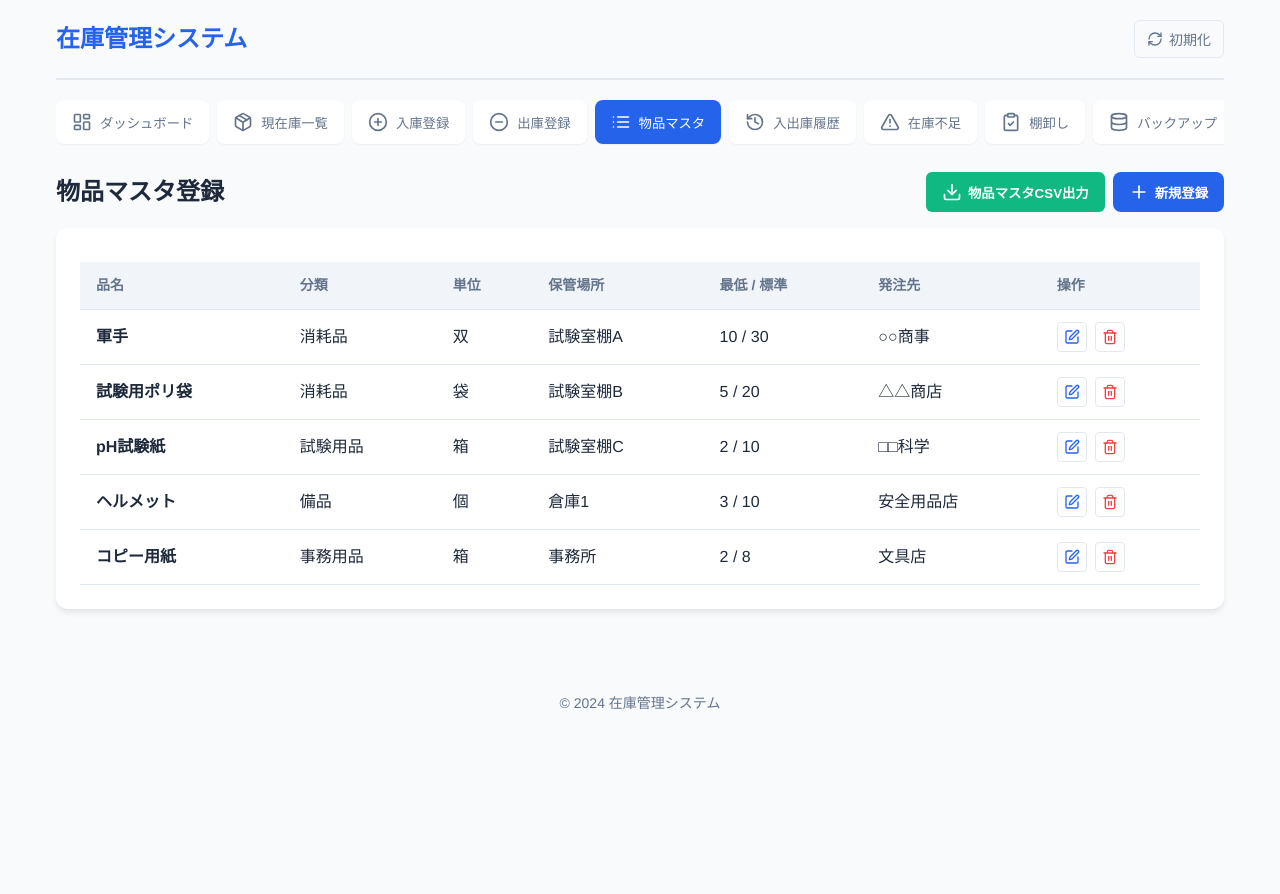
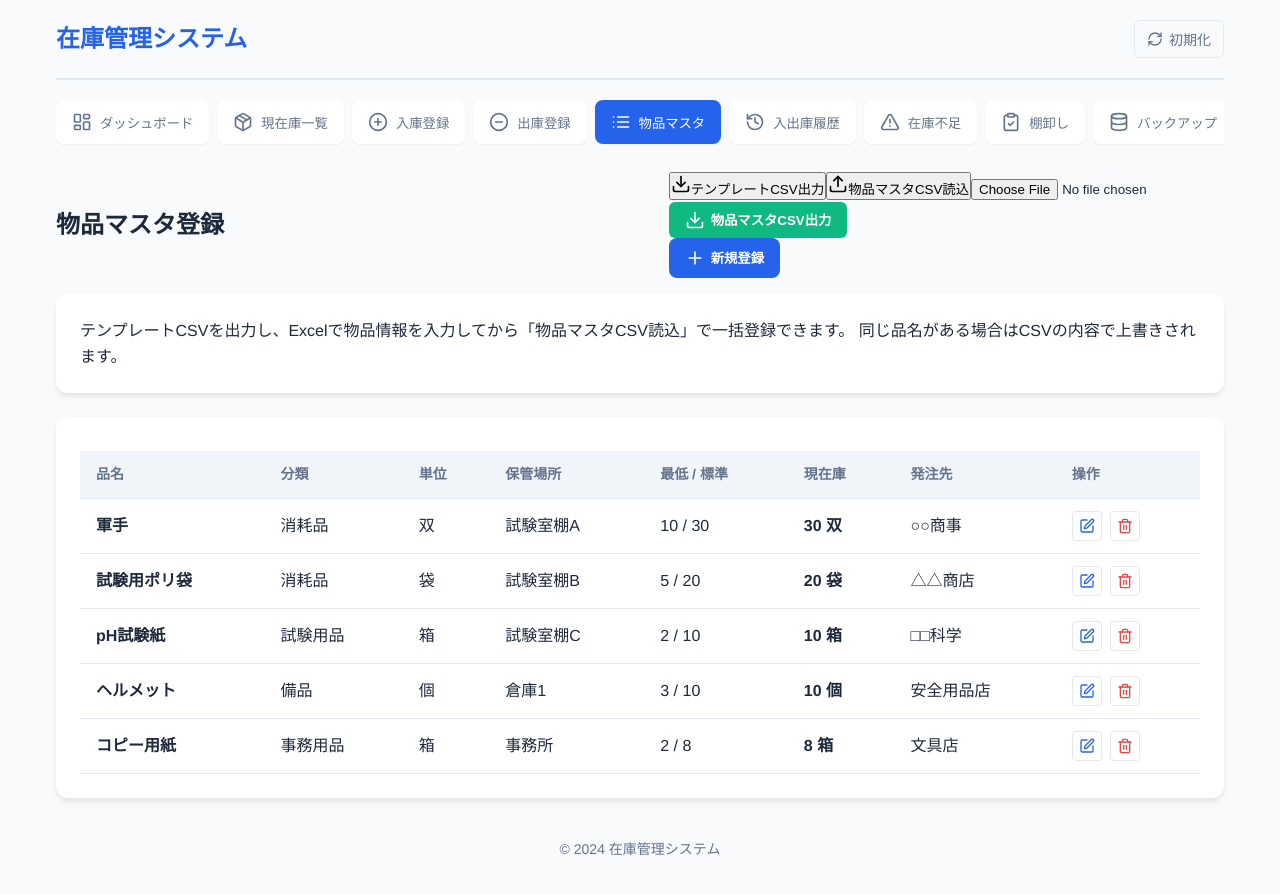
Before and after one commit to kanacyu99/zaiko_kanri_app, a React (Vite) app: page / in a window 1280 px wide. Both pictures are taken after a click on the button "物品マスタ". Shown: the top 894 px of the page. Before the commit the page ends 800 px from the top, so only its background shows below. Built offline with nearby package versions, Linux system fonts and the light colour scheme.

Commit message:
Update App.jsx

```diff
--- a/src/App.jsx
+++ b/src/App.jsx
@@ -132,6 +132,81 @@ const downloadBlob = (blob, filename) => {
   URL.revokeObjectURL(url);
 };
 
+const parseCSVText = (text) => {
+  const rows = [];
+  let currentRow = [];
+  let currentValue = "";
+  let insideQuotes = false;
+
+  for (let i = 0; i < text.length; i += 1) {
+    const char = text[i];
+    const nextChar = text[i + 1];
+
+    if (char === '"' && insideQuotes && nextChar === '"') {
+      currentValue += '"';
+      i += 1;
+    } else if (char === '"') {
+      insideQuotes = !insideQuotes;
+    } else if (char === "," && !insideQuotes) {
+      currentRow.push(currentValue);
+      currentValue = "";
+    } else if ((char === "\n" || char === "\r") && !insideQuotes) {
+      if (char === "\r" && nextChar === "\n") {
+        i += 1;
+      }
+
+      currentRow.push(currentValue);
+
+      if (currentRow.some((value) => value.trim() !== "")) {
+        rows.push(currentRow);
+      }
+
+      currentRow = [];
+      currentValue = "";
+    } else {
+      currentValue += char;
+    }
+  }
+
+  currentRow.push(currentValue);
+
+  if (currentRow.some((value) => value.trim() !== "")) {
+    rows.push(currentRow);
+  }
+
+  return rows;
+};
+
+const normalizeHeader = (value) => String(value || "").trim();
+
+const toNumberOrZero = (value) => {
+  const number = Number(String(value || "").replace(/,/g, "").trim());
+  return Number.isFinite(number) && number >= 0 ? number : 0;
+};
+
+const readFileAsText = (file) =>
+  new Promise((resolve, reject) => {
+    const reader = new FileReader();
+
+    reader.onload = () => {
+      try {
+        const buffer = reader.result;
+        let text = new TextDecoder("utf-8").decode(buffer);
+
+        if (text.includes("�")) {
+          text = new TextDecoder("shift_jis").decode(buffer);
+        }
+
+        resolve(text.replace(/^\uFEFF/, ""));
+      } catch (error) {
+        reject(error);
+      }
+    };
+
+    reader.onerror = () => reject(reader.error);
+    reader.readAsArrayBuffer(file);
+  });
+
 function App() {
   const [activeTab, setActiveTab] = useState("dashboard");
 
@@ -972,6 +1047,8 @@ function Outbound({ items, setItems, setHistory }) {
 }
 
 function Master({ items, setItems }) {
+  const fileInputRef = useRef(null);
+
   const [isEditing, setIsEditing] = useState(null);
   const [formData, setFormData] = useState({
     name: "",
@@ -1021,7 +1098,7 @@ function Master({ items, setItems }) {
       const newItem = {
         ...formData,
         id: Date.now().toString(),
-        currentStock: 0,
+        currentStock: Number(formData.currentStock || 0),
         minStock: Number(formData.minStock),
         targetStock: Number(formData.targetStock),
       };
@@ -1033,6 +1110,9 @@ function Master({ items, setItems }) {
             ? {
                 ...item,
                 ...formData,
+                currentStock: Number(
+                  formData.currentStock || item.currentStock || 0
+                ),
                 minStock: Number(formData.minStock),
                 targetStock: Number(formData.targetStock),
               }
@@ -1054,6 +1134,7 @@ function Master({ items, setItems }) {
       "標準在庫数",
       "発注先",
       "備考",
+      "現在庫数",
     ];
 
     const rows = items.map((item) => [
@@ -1065,25 +1146,193 @@ function Master({ items, setItems }) {
       item.targetStock,
       item.supplier,
       item.note,
+      item.currentStock,
     ]);
 
     downloadCSV(`inventory_master_${getDateForFileName()}.csv`, headers, rows);
+  };
+
+  const handleTemplateExport = () => {
+    const headers = [
+      "品名",
+      "分類",
+      "単位",
+      "保管場所",
+      "最低在庫数",
+      "標準在庫数",
+      "発注先",
+      "備考",
+      "現在庫数",
+    ];
+
+    downloadCSV(
+      `inventory_master_template_${getDateForFileName()}.csv`,
+      headers,
+      []
+    );
+  };
+
+  const handleImportClick = () => {
+    fileInputRef.current?.click();
+  };
+
+  const handleImportCSV = async (event) => {
+    const file = event.target.files?.[0];
+
+    if (!file) return;
+
+    try {
+      const text = await readFileAsText(file);
+      const rows = parseCSVText(text);
+
+      if (rows.length < 2) {
+        alert("CSVに読込対象のデータがありません。");
+        event.target.value = "";
+        return;
+      }
+
+      const headers = rows[0].map(normalizeHeader);
+
+      const requiredHeaders = [
+        "品名",
+        "分類",
+        "単位",
+        "保管場所",
+        "最低在庫数",
+        "標準在庫数",
+        "発注先",
+        "備考",
+        "現在庫数",
+      ];
+
+      const hasAllHeaders = requiredHeaders.every((header) =>
+        headers.includes(header)
+      );
+
+      if (!hasAllHeaders) {
+        alert(
+          "CSVの形式が正しくありません。\nテンプレートCSVを出力し、その形式に合わせてください。"
+        );
+        event.target.value = "";
+        return;
+      }
+
+      const getValue = (row, headerName) => {
+        const index = headers.indexOf(headerName);
+        return index >= 0 ? String(row[index] || "").trim() : "";
+      };
+
+      const importedItems = rows
+        .slice(1)
+        .map((row, index) => {
+          const name = getValue(row, "品名");
+          const unit = getValue(row, "単位");
+
+          if (!name || !unit) {
+            return null;
+          }
+
+          return {
+            id: `import-${Date.now()}-${index}`,
+            name,
+            category: getValue(row, "分類"),
+            unit,
+            location: getValue(row, "保管場所"),
+            minStock: toNumberOrZero(getValue(row, "最低在庫数")),
+            targetStock: toNumberOrZero(getValue(row, "標準在庫数")),
+            supplier: getValue(row, "発注先"),
+            note: getValue(row, "備考"),
+            currentStock: toNumberOrZero(getValue(row, "現在庫数")),
+          };
+        })
+        .filter(Boolean);
+
+      if (importedItems.length === 0) {
+        alert("読込できる物品データがありません。品名と単位を確認してください。");
+        event.target.value = "";
+        return;
+      }
+
+      const confirmed = window.confirm(
+        `${importedItems.length}件の物品マスタを読み込みます。\n同じ品名がある場合はCSVの内容で上書きし、新しい品名は追加します。\nよろしいですか？`
+      );
+
+      if (!confirmed) {
+        event.target.value = "";
+        return;
+      }
+
+      setItems((prevItems) => {
+        const updatedItems = [...prevItems];
+
+        importedItems.forEach((importedItem) => {
+          const existingIndex = updatedItems.findIndex(
+            (item) => item.name === importedItem.name
+          );
+
+          if (existingIndex >= 0) {
+            updatedItems[existingIndex] = {
+              ...updatedItems[existingIndex],
+              ...importedItem,
+              id: updatedItems[existingIndex].id,
+            };
+          } else {
+            updatedItems.push(importedItem);
+          }
+        });
+
+        return updatedItems;
+      });
+
+      alert("物品マスタCSVを読み込みました。");
+      event.target.value = "";
+    } catch (error) {
+      alert("CSVファイルを読み込めませんでした。");
+      event.target.value = "";
+    }
   };
 
   return (
     <div className="master-data">
       <div className="action-bar">
         <h2>物品マスタ登録</h2>
-        <div style={{ display: "flex", gap: "8px", flexWrap: "wrap" }}>
+
+        <div className="master-actions">
+          <button className="template-btn" onClick={handleTemplateExport}>
+            <Download size={20} />
+            テンプレートCSV出力
+          </button>
+
+          <button className="import-btn" onClick={handleImportClick}>
+            <Upload size={20} />
+            物品マスタCSV読込
+          </button>
+
+          <input
+            ref={fileInputRef}
+            className="hidden-file-input"
+            type="file"
+            accept=".csv,text/csv"
+            onChange={handleImportCSV}
+          />
+
           <button className="export-btn" onClick={handleExport}>
             <Download size={20} />
             物品マスタCSV出力
           </button>
+
           <button className="add-btn" onClick={handleAddNew}>
             <Plus size={20} />
             新規登録
           </button>
         </div>
+      </div>
+
+      <div className="section-card">
+        <p className="description">
+          テンプレートCSVを出力し、Excelで物品情報を入力してから「物品マスタCSV読込」で一括登録できます。
+          同じ品名がある場合はCSVの内容で上書きされます。
+        </p>
       </div>
 
       {isEditing && (
@@ -1153,7 +1402,10 @@ function Master({ items, setItems }) {
                   min="0"
                   value={formData.targetStock}
                   onChange={(event) =>
-                    setFormData({ ...formData, targetStock: event.target.value })
+                    setFormData({
+                      ...formData,
+                      targetStock: event.target.value,
+                    })
                   }
                   required
                 />
@@ -1169,6 +1421,20 @@ function Master({ items, setItems }) {
                 />
               </FormGroup>
 
+              <FormGroup label="現在庫数">
+                <input
+                  type="number"
+                  min="0"
+                  value={formData.currentStock ?? 0}
+                  onChange={(event) =>
+                    setFormData({
+                      ...formData,
+                      currentStock: event.target.value,
+                    })
+                  }
+                />
+              </FormGroup>
+
               <FormGroup label="備考" fullWidth>
                 <textarea
                   value={formData.note}
@@ -1186,6 +1452,7 @@ function Master({ items, setItems }) {
                 >
                   キャンセル
                 </button>
+
                 <button type="submit" className="submit-btn">
                   <Save size={20} />
                   保存する
@@ -1206,10 +1473,12 @@ function Master({ items, setItems }) {
                 <th>単位</th>
                 <th>保管場所</th>
                 <th>最低 / 標準</th>
+                <th>現在庫</th>
                 <th>発注先</th>
                 <th>操作</th>
               </tr>
             </thead>
+
             <tbody>
               {items.map((item) => (
                 <tr key={item.id}>
@@ -1220,6 +1489,9 @@ function Master({ items, setItems }) {
                   <td>
                     {item.minStock} / {item.targetStock}
                   </td>
+                  <td className="font-bold">
+                    {item.currentStock} {item.unit}
+                  </td>
                   <td>{item.supplier}</td>
                   <td className="actions-cell">
                     <button
@@ -1228,6 +1500,7 @@ function Master({ items, setItems }) {
                     >
                       <Edit size={16} />
                     </button>
+
                     <button
                       className="icon-btn delete"
                       onClick={() => handleDelete(item.id)}
@@ -1240,7 +1513,7 @@ function Master({ items, setItems }) {
 
               {items.length === 0 && (
                 <tr>
-                  <td colSpan="7" className="empty-message">
+                  <td colSpan="8" className="empty-message">
                     登録物品はありません。
                   </td>
                 </tr>
```
